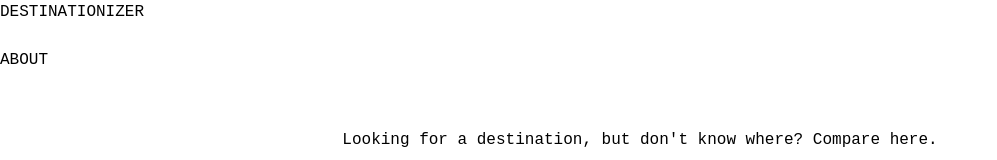
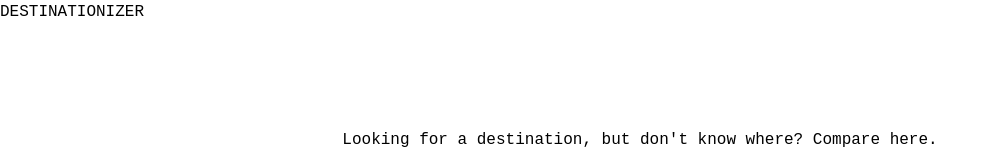
Before and after one commit to aimeemisaki/destinationizer, a React (Create React App) app: page / in a window 1280 px wide. Shown: the top 160 px of the page, without its empty margins (0-997 px from the left). Built offline with nearby package versions, Linux system fonts and the light colour scheme.

Commit message:
adds flowbite to content data in tailwind.config.js

```diff
--- a/tailwind.config.js
+++ b/tailwind.config.js
@@ -2,6 +2,7 @@
 module.exports = {
   content: [
     "./src/**/*.{js,jsx,ts,tsx}",
+    'node_modules/flowbite-react/**/*.{js,jsx,ts,tsx}',
   ],
   theme: {
     extend: {},
```
